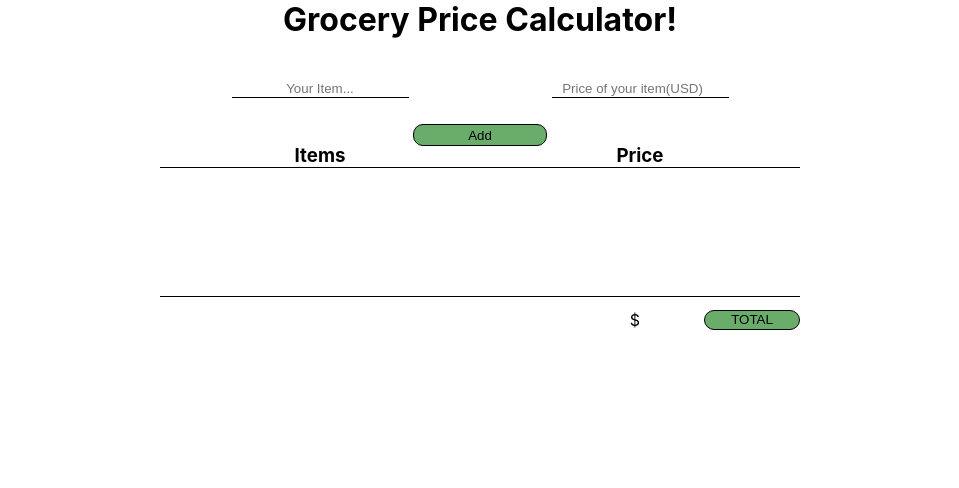
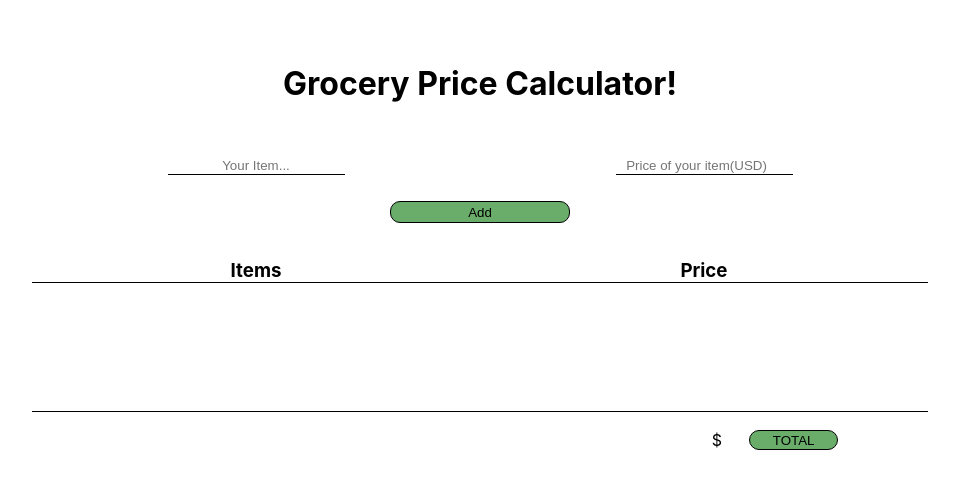
Before and after one commit to Marshnme/ShoppingApp, a React (Create React App) app: page / in a window 1280 px wide. Shown: the top 488 px of the page, without its empty margins (160-1119 px from the left). Built offline with nearby package versions, Linux system fonts and the light colour scheme.

Commit message:
Added media queries for responsiveness

```diff
--- a/src/components/ListDisplay.css
+++ b/src/components/ListDisplay.css
@@ -46,3 +46,41 @@
 .price{
     margin-left:10%;
 }
+
+/* Extra small devices (phones, 600px and down) */
+@media only screen and (max-width: 600px) {
+    .items,.prices{
+        width:100%;
+    }
+
+
+}
+
+@media only screen and (min-width: 600px) {
+    .items,.prices{
+        width:100%;
+    }
+
+
+}
+
+/* Large devices (laptops/desktops, 992px and up) */
+@media only screen and (min-width: 992px) {
+    .items,.prices{
+        width:35%;
+    }
+    .trashIcon{
+        margin-left:2% ;
+    }
+    .editIcon{
+        margin-right:2% ;
+    }
+    .item{
+        margin-right:5%;
+    }
+
+    .price{
+        margin-left:5%;
+    }
+
+}
--- a/src/components/WelcomePage.css
+++ b/src/components/WelcomePage.css
@@ -1,3 +1,7 @@
+.welcomeHeader{
+    margin-top:5%;
+}
+
 .labels{
     display:flex;
     justify-content: center;
@@ -34,7 +38,7 @@ form .welcomeInput,.welcomeInput:focus {
 
 .addItemInputs{
     display:flex;
-    width:50%;
+    width:70%;
     justify-content: space-around;
 }
 
@@ -90,8 +94,6 @@ form .welcomeInput,.welcomeInput:focus {
     justify-content: flex-end;
         width:50%;
         border-top:1px solid black;
-
-
 }
 
 
@@ -99,3 +101,163 @@ form .welcomeInput,.welcomeInput:focus {
     margin-top:2%;
     margin-right:10%;
 }
+
+/* Extra small devices (phones, 600px and down) */
+@media only screen and (max-width: 600px) {
+    .labels{
+        margin-top:5%;
+    }
+    .labels h3{
+        width:50%;
+        border-bottom:1px solid black;
+    }
+    .totalContain{
+        display:flex;
+        justify-content: flex-end;
+            width:100%;
+            border-top:1px solid black;
+
+    }
+    .totalButtonStyle{
+        border-radius: 10px;
+        outline:none;
+        margin-top:2%;
+        margin-right:4%;
+        width:15%;
+        background-color:#6aad6a;
+        border:1px solid black;
+
+    }
+    .totalP{
+        margin-top:2%;
+        margin-right:5%;
+    }
+    .buttonStyle{
+        width:30%;
+        height:110%;
+        border-radius: 10px;
+        outline:none;
+        background-color:#6aad6a;
+        border:1px solid black;
+     }
+     .welcomeFooter{
+         margin-top:20%;
+     }
+
+     .addItemInputs{
+         margin-top:4%;
+     }
+
+     .addItemButton{
+        margin-top:5%;
+     }
+}
+
+/* Small devices (portrait tablets and large phones, 600px and up) */
+@media only screen and (min-width: 600px) {
+    .labels{
+        margin-top:5%;
+    }
+    .labels h3{
+        width:50%;
+        border-bottom:1px solid black;
+    }
+    .totalContain{
+        display:flex;
+        justify-content: flex-end;
+            width:100%;
+            border-top:1px solid black;
+
+    }
+    .totalButtonStyle{
+        border-radius: 10px;
+        outline:none;
+        margin-top:2%;
+        margin-right:4%;
+        width:15%;
+        background-color:#6aad6a;
+        border:1px solid black;
+
+    }
+    .totalP{
+        margin-top:2%;
+        margin-right:5%;
+    }
+    .buttonStyle{
+        width:30%;
+        height:110%;
+        border-radius: 10px;
+        outline:none;
+        background-color:#6aad6a;
+        border:1px solid black;
+     }
+     .welcomeFooter{
+        margin-top:20%;
+    }
+
+    .addItemInputs{
+        margin-top:4%;
+    }
+
+    .addItemButton{
+       margin-top:5%;
+    }
+}
+
+/* Large devices (laptops/desktops, 992px and up) */
+@media only screen and (min-width: 992px) {
+    .labels{
+        margin-top:5%;
+    }
+    .labels h3{
+        width:35%;
+        border-bottom:1px solid black;
+    }
+    .totalContain{
+        display:flex;
+        justify-content: flex-end;
+            width:70%;
+            border-top:1px solid black;
+
+    }
+    .totalButtonStyle{
+        border-radius: 10px;
+        outline:none;
+        margin-top:2%;
+        margin-right:10%;
+        width:10%;
+        background-color:#6aad6a;
+        border:1px solid black;
+
+    }
+    .totalP{
+        margin-top:2%;
+        margin-right:3%;
+    }
+    .buttonStyle{
+        width:20%;
+        height:110%;
+        border-radius: 10px;
+        outline:none;
+        background-color:#6aad6a;
+        border:1px solid black;
+     }
+
+}
+
+@media only screen and (min-width: 1200px) {
+    .labels{
+        margin-top:3%;
+    }
+    .welcomeFooter{
+        margin-top:10%;
+    }
+
+    .addItemInputs{
+        margin-top:1%;
+    }
+
+    .addItemButton{
+       margin-top:2%;
+    }
+}
--- a/src/components/WelcomePage.js
+++ b/src/components/WelcomePage.js
@@ -93,7 +93,7 @@ const WelcomePage = (props) => {
     }
     return(
         <div className = "container">
-            <header>
+            <header className="welcomeHeader">
                 <h1>Grocery Price Calculator!</h1>
             </header>
             <body>
```
